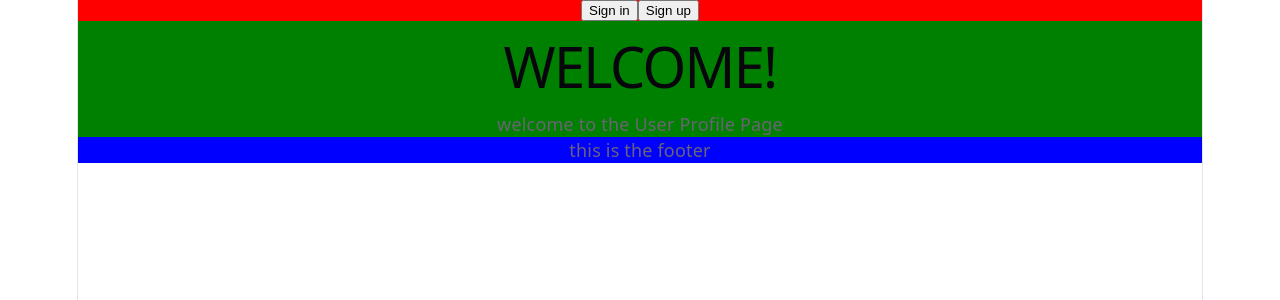
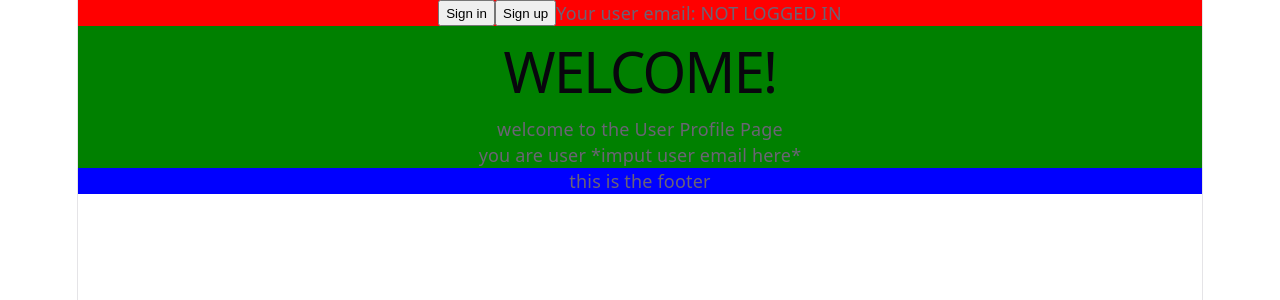
Before and after one commit to aaaventura/recipe-manager-website-2, a React (Vite) app in the folder client/: page /userdashboard in a window 1280 px wide. Shown: the top 300 px of the page. Built offline with nearby package versions, Linux system fonts and the light colour scheme; no server answers.

Commit message:
working tokenizer getter for clerk sessions

```diff
--- a/client/src/components/header.tsx
+++ b/client/src/components/header.tsx
@@ -1,24 +1,39 @@
-import { SignedIn, SignedOut, UserButton, SignInButton, SignUpButton } from "@clerk/clerk-react";
+import { useAuth, SignedIn, SignedOut, UserButton, SignInButton, SignUpButton } from "@clerk/clerk-react";
 import { NavLink } from "react-router-dom";
+import { useState } from "react";
+
+
+const supabaseUrl = import.meta.env.VITE_SUPABASE_URL;
+const supabaseAnonKey = import.meta.env.VITE_SUPABASE_ANON_KEY;
 
 
 
 export function Header(){
+    const { sessionClaims } = useAuth();
+
+/*
+    testing gathering clerk token first.
+
+
+*/
+    const email = sessionClaims?.email;
+
+
+
     return(
         <header style={{
             display: "flex",
             justifyContent: 'center',
             background: 'red',
         }}>
+
             <SignedOut>
-            <SignInButton />
+                <SignInButton />
 
-            <SignUpButton />
+                <SignUpButton />
 
             </SignedOut>
-            <SignedIn >
 
-            </SignedIn>
 
             <SignedIn>
                 <UserButton />
@@ -31,6 +46,8 @@ export function Header(){
                 </nav>
             </SignedIn>
 
+            <p>Your user email: {email ?? "NOT LOGGED IN"} </p>
+
         </header>
 
     )
--- a/client/src/pages/profile.tsx
+++ b/client/src/pages/profile.tsx
@@ -36,6 +36,7 @@ IM LEARNING.
         <>
             <h1>WELCOME!</h1>
             <p>welcome to the User Profile Page</p>
+            <p>you are user *imput user email here*</p>
         </>
     )
 }
```
Also changed, not shown: 1 other file (tests, documents, lock files or other folders).
